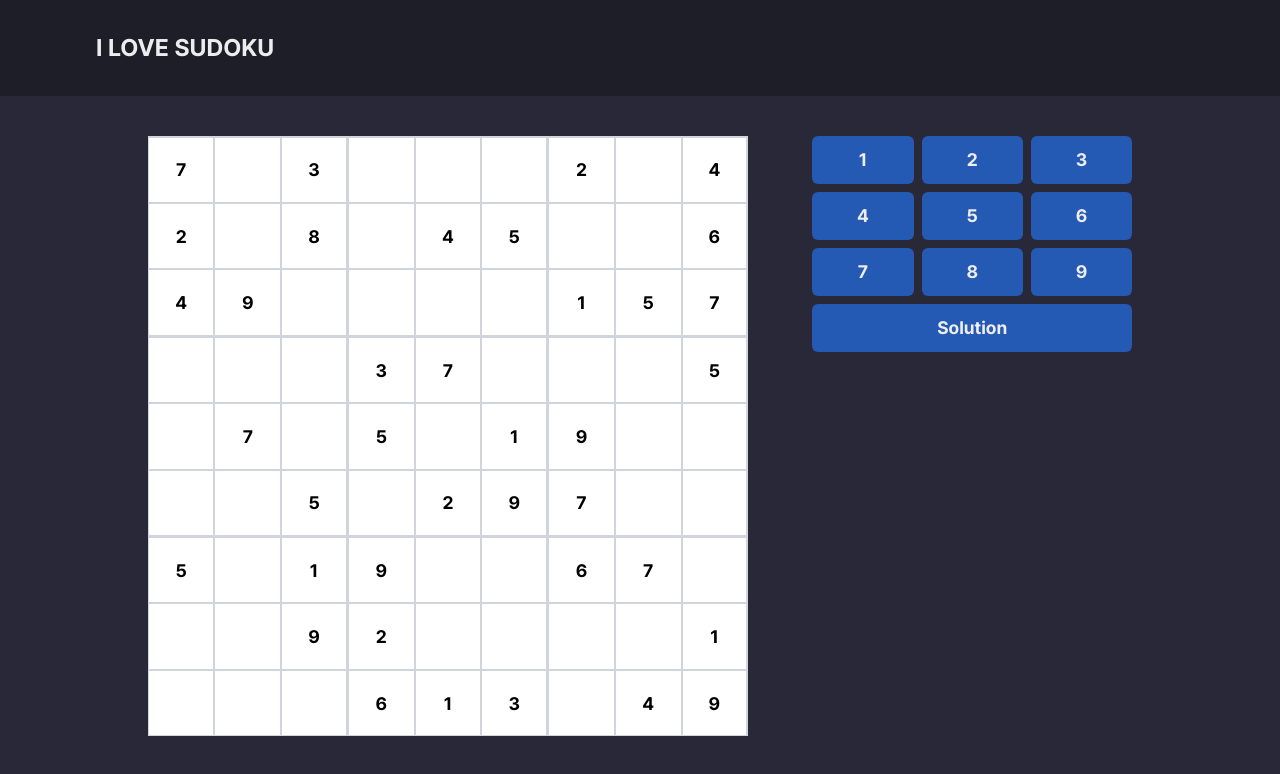
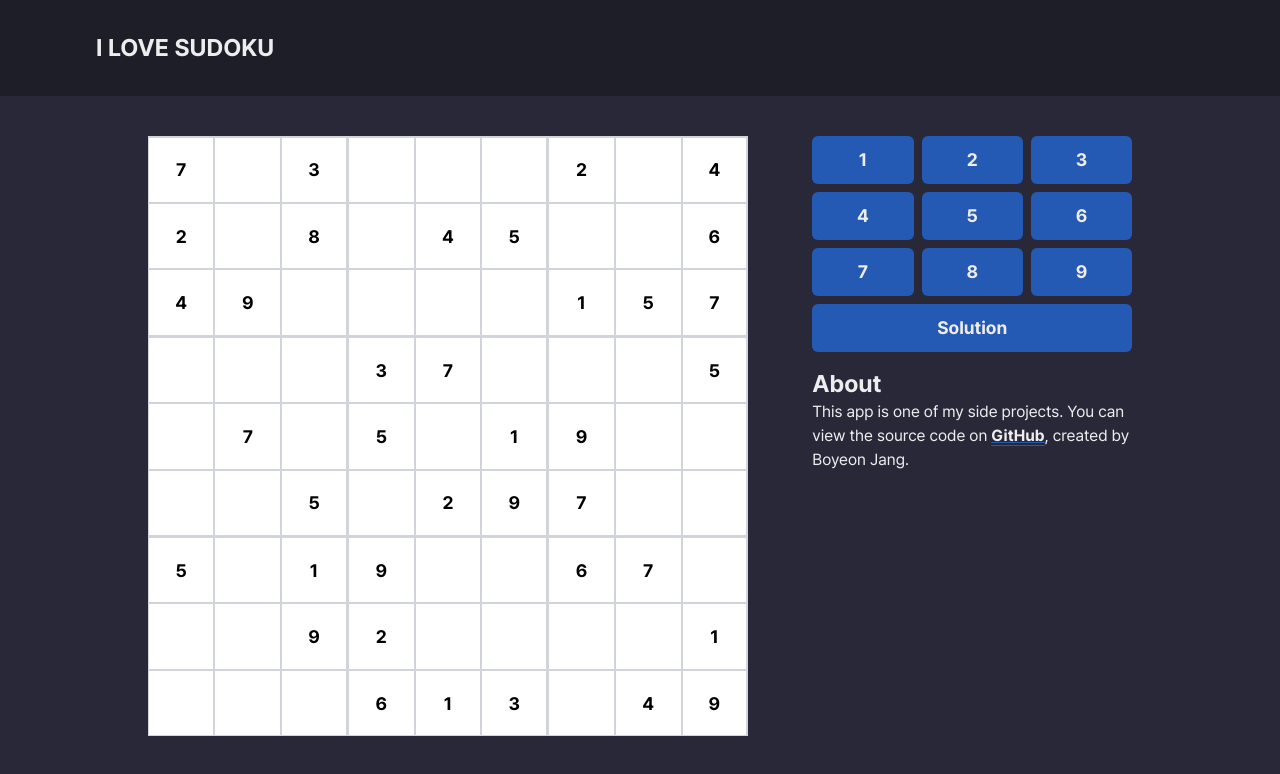
Before and after one commit to boyeoon/i-love-sudoku, a Next.js app: page / in a window 1280 px wide. Shown: the top 774 px of the page. Built offline with nearby package versions, Linux system fonts and the light colour scheme.

Commit message:
feat: add About component

```diff
--- /dev/null
+++ b/app/_components/About.tsx
@@ -0,0 +1,15 @@
+import React from 'react';
+
+export default function About() {
+  return (
+    <div className="content-between grid w-80 mt-4">
+      <p>
+        <span className="block text-2xl font-bold">About</span>
+        <span>
+          This app is one of my side projects. You can view the source code on&nbsp;
+          <a className="font-bold underline decoration-double decoration-[#255AB4] hover:text-[#255AB4]" href="https://github.com/BoYeonJang/i-love-sudoku" target="_blank" rel="noopener noreferrer">GitHub</a>, created by Boyeon Jang.
+        </span>
+      </p>
+    </div>
+  );
+}
--- a/app/_components/Sudoku.tsx
+++ b/app/_components/Sudoku.tsx
@@ -1,9 +1,10 @@
 "use client";
 
 import { useState, useEffect } from 'react';
+import getSudokuPuzzles from '../_data/SudokuPuzzles';
 import Button from './Button';
-import getSudokuPuzzles from '../_data/SudokuPuzzles';
-import Modal from './Modall';
+import Modal from './Modal';
+import About from './About';
 
 // 전체 보드 9x9x 크기
 const SIZE = 9;
@@ -230,7 +231,7 @@ export default function Sudoku() {
   return (
     <div className="flex justify-between">
       <div>
-      {renderBoard()}
+        {renderBoard()}
       </div>
       <div className="w-16" />
       <div className="w-80">
@@ -241,6 +242,7 @@ export default function Sudoku() {
             onClick={solveCurrentPuzzle}
           />
         </div>
+      <About />
       </div>
       {isSolved && <Modal isVisible={isSolved} onClose={handleCloseModal} />}
     </div>
--- a/app/page.tsx
+++ b/app/page.tsx
@@ -22,12 +22,6 @@ export default function Home() {
         {/* <DropdownButton menuName="내 메뉴" options={['옵션 1', '옵션 2', '옵션 3']} /> */}
         <div className="">
           <Sudoku />
-          {/* <div className="content-between grid w-80">
-            <p>
-              <span className="block text-2xl font-bold">About</span>
-              <span>This app is one of my side projects. You can view the source code here on <a className="font-bold underline underline-offset-1" href="https://github.com/BoYeonJang/i-love-sudoku" target="_blank">GitHub</a>. Created by Boyeon Jang</span>
-            </p>
-          </div> */}
         </div>
       </main>
       <footer className="px-24 py-8">
```
